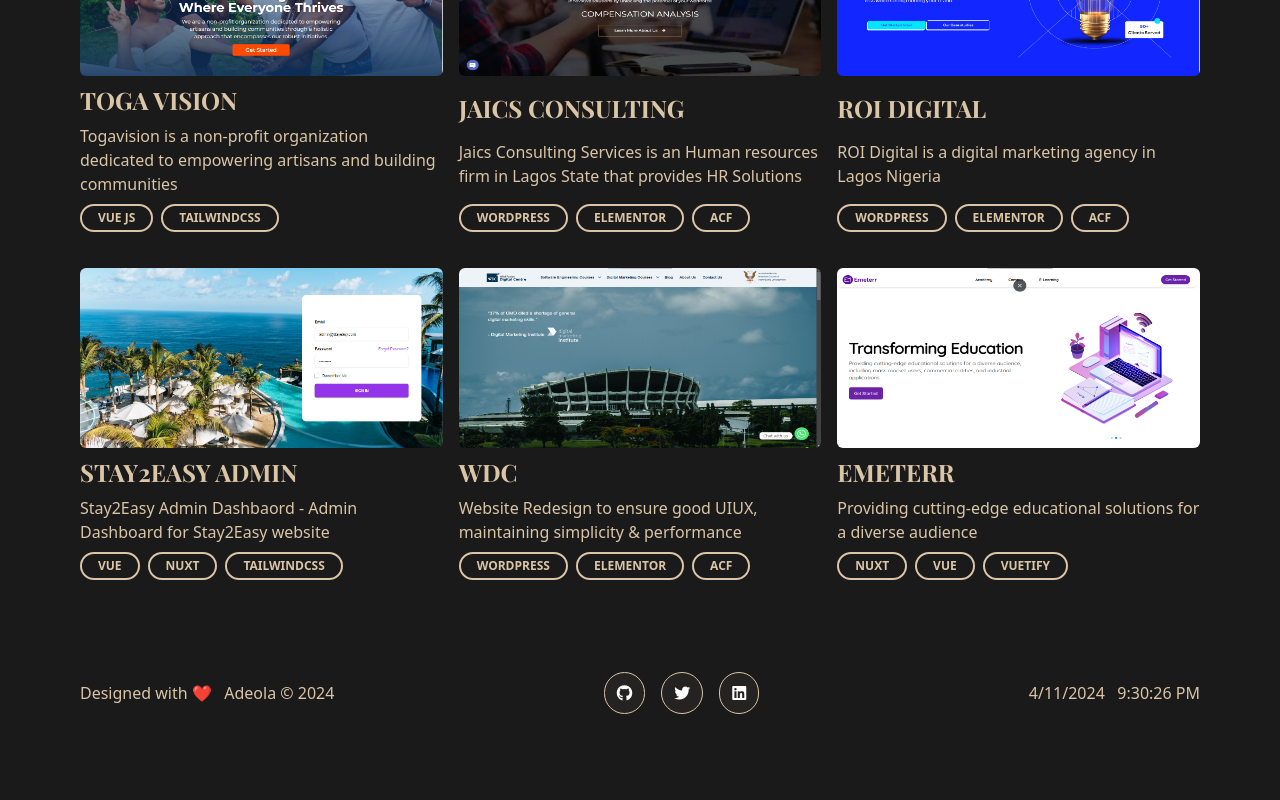
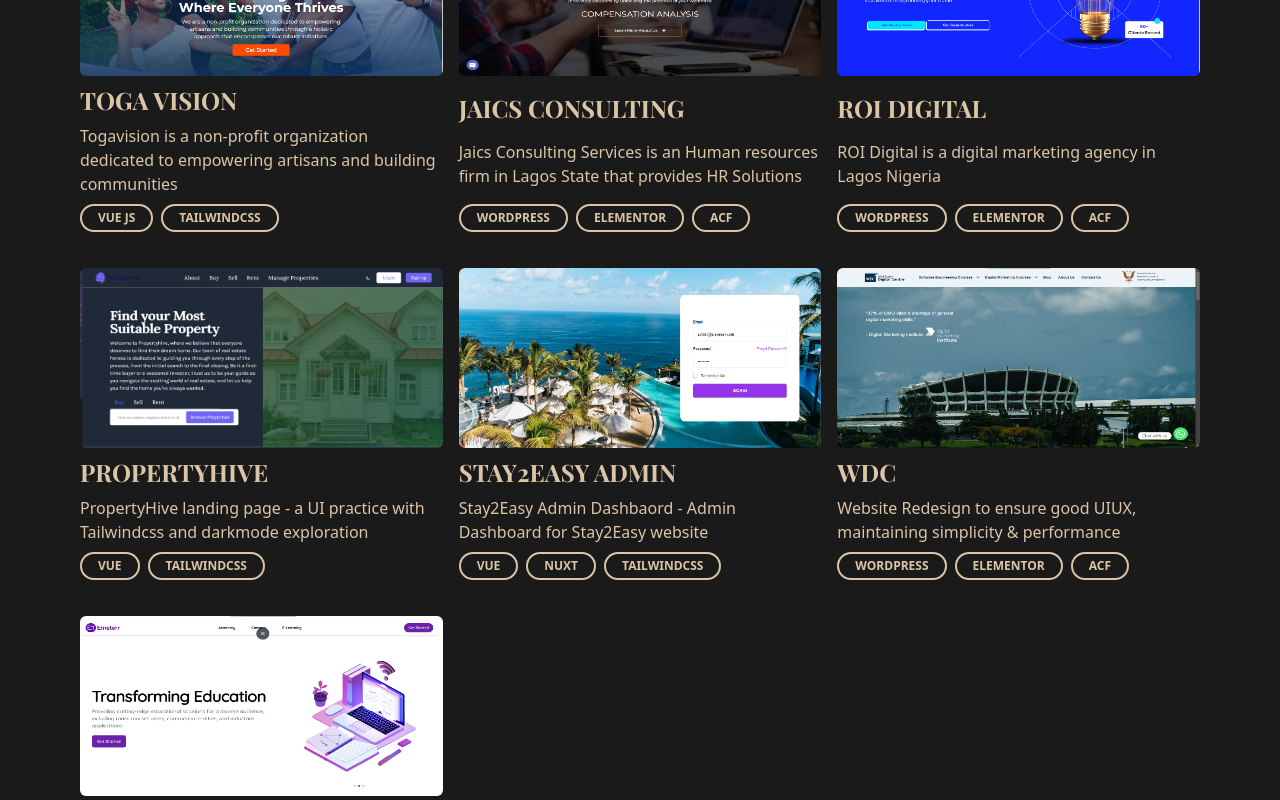
Before and after one commit to uniquness1/Adeola, a Vue app: page /projects in a window 1280 px wide. Shown: the part 1466-2266 px from the top of the page. Before the commit the page ends 2192 px from the top, so only its background shows below. Built offline with nearby package versions, Linux system fonts and the light colour scheme; a web font is replaced by a local one.

Commit message:
Update Portfolio.vue

```diff
--- a/src/components/Portfolio.vue
+++ b/src/components/Portfolio.vue
@@ -144,24 +144,15 @@ const projects = ref([
     description: "ROI Digital is a digital marketing agency in Lagos Nigeria",
     tag: ["Wordpress", "Elementor", "ACF"],
   },
-  // {
-  //   name: "Arts and Vibes",
-  //   alt: "screenshot of arts and vibes website",
-  //   imageUrl: Arts,
-  //   websiteUrl: "https://artsandvibes.com",
-  //   description:
-  //     "Discover the vibrant and diverse arts and talents of Northern Nigeria on Arts and Vibes",
-  //   tag: ["Wordpress", "Elementor", "ACF"],
-  // },
-  // {
-  //   name: "PropertyHIVE",
-  //   alt: "screenshot of propertyHive Landing page",
-  //   imageUrl: Hive,
-  //   websiteUrl: "https://property-hive.vercel.app/",
-  //   description:
-  //     "PropertyHive landing page - a UI practice with Tailwindcss and darkmode exploration",
-  //   tag: ["Vue", "TailwindCSS"],
-  // },
+  {
+    name: "PropertyHIVE",
+    alt: "screenshot of propertyHive Landing page",
+    imageUrl: Hive,
+    websiteUrl: "https://property-hive.vercel.app/",
+    description:
+      "PropertyHive landing page - a UI practice with Tailwindcss and darkmode exploration",
+    tag: ["Vue", "TailwindCSS"],
+  },
   {
     name: "Stay2Easy Admin",
     alt: "screenshot of propertyHive Landing page",
```
